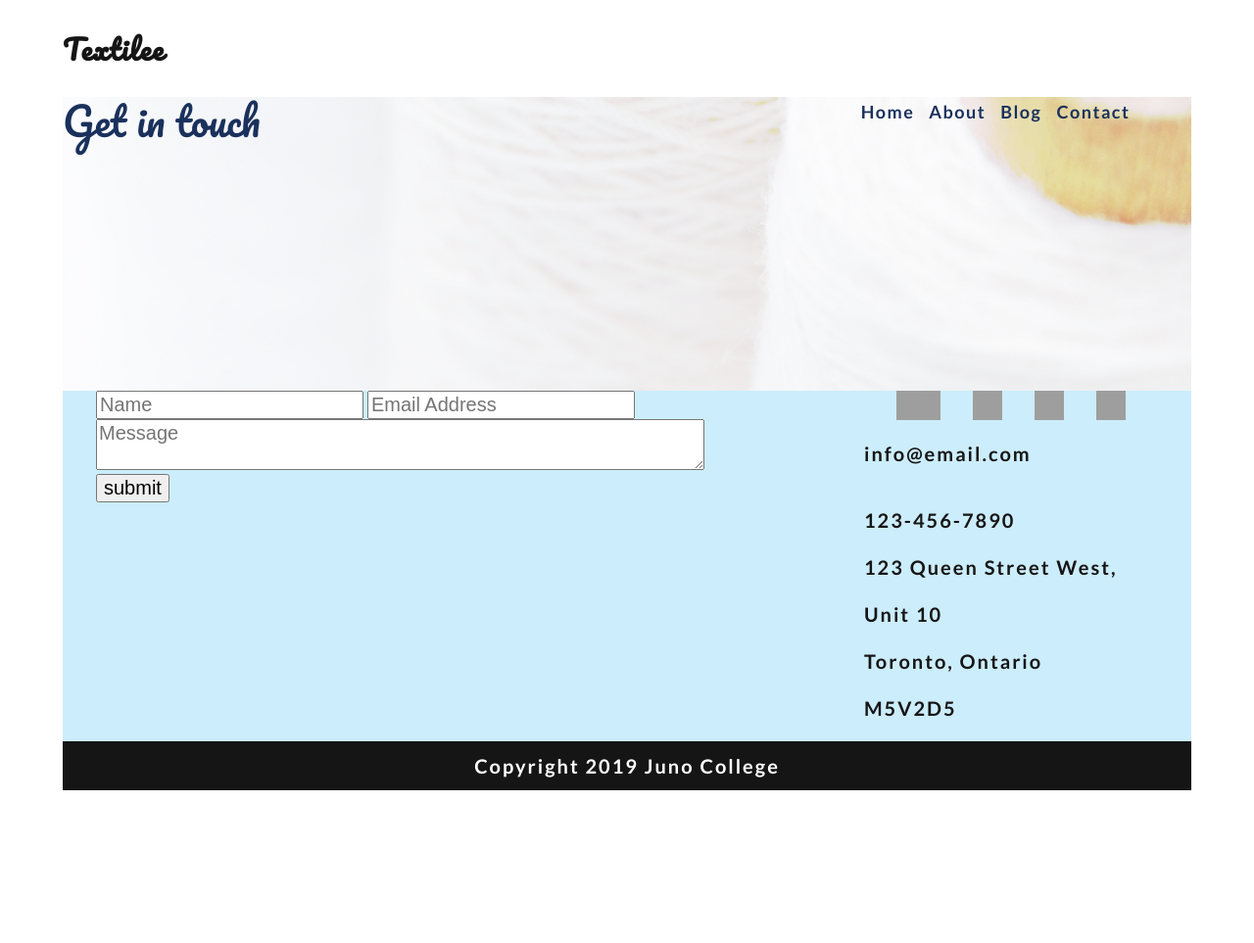
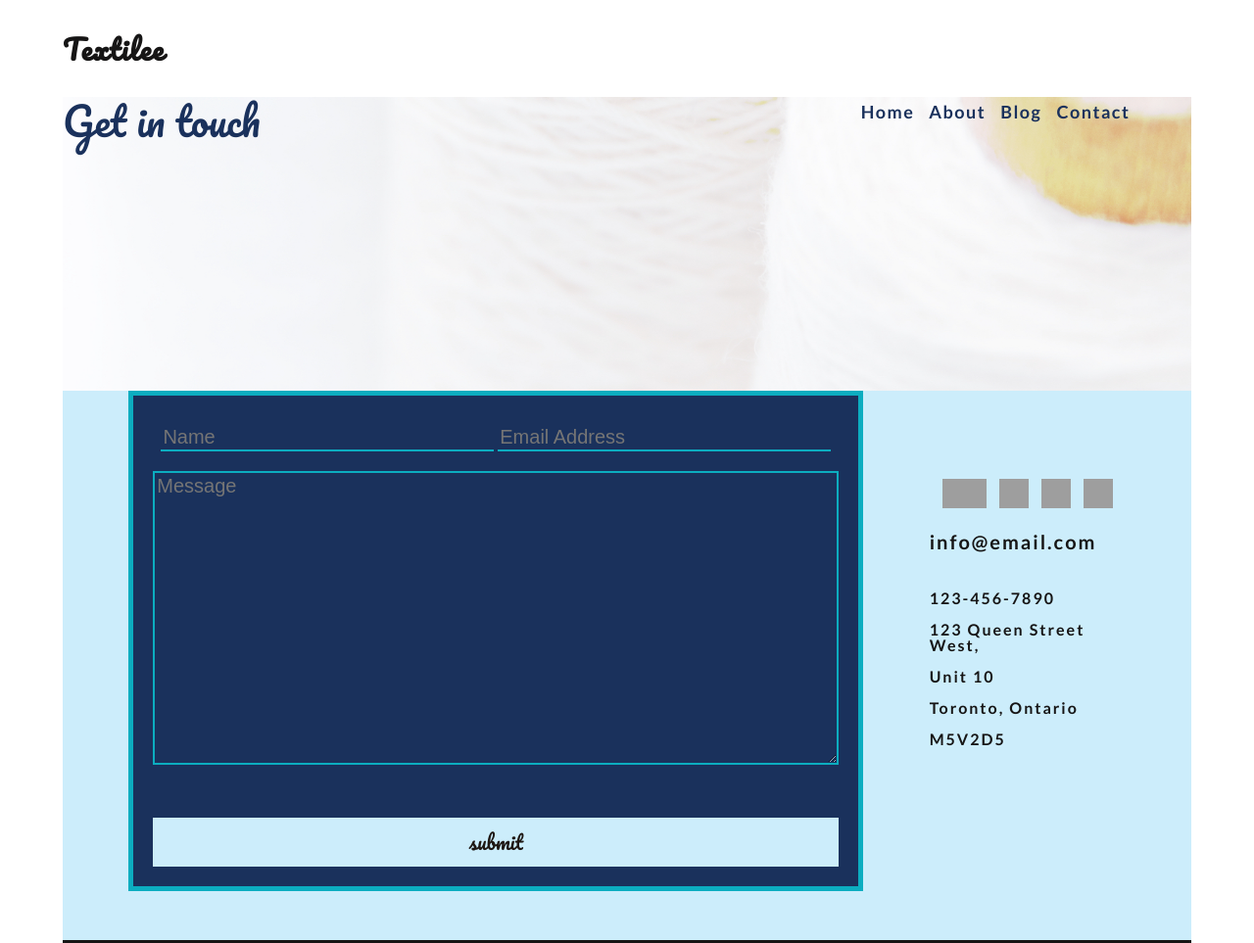
Before and after one commit to LucPasq/lucasPasqualoniProject1, a plain HTML site: page contact.html in a window 1280 px wide. Shown: the top 963 px of the page at 98% size. Before the commit the page ends 807 px from the top, so only its background shows below. Drawn offline with Linux system fonts and the light colour scheme; grey boxes are pictures that could not be loaded.

Commit message:
cludged out the rough shape of the whole project. Will add comments, refine code and upload to netlify tomorrow.

```diff
--- a/contact.html
+++ b/contact.html
@@ -22,12 +22,12 @@
     </header>
     <main id="contactMain" class="contactMain wrapper">
         <section id="contactInput" class="contactInput">
-            <div class="contactDetailInput">
-                <input type="text" id="contactName" name="contactName" cols="50" placeholder="Name">
-                <input type="text" id="contactEmail" name="contactEmail" cols="50" placeholder="Email Address">
+            <div>
+                <input type="text" id="contactName" name="contactName"  cols="50" class="contactDetailInput" placeholder="Name">
+                <input type="text" id="contactEmail" name="contactEmail"  cols="50" class="contactDetailInput" placeholder="Email Address">
             </div>
-            <div class="contactMessageInput">
-                <textarea type="text" id="contactMessage" name="contactMessage" cols="50" placeholder="Message"></textarea>
+            <div>
+                <textarea type="text" id="contactMessage" name="contactMessage" cols="73" class="contactMessageInput" placeholder="Message"></textarea>
             </div>
             <button class="contactButton">submit</button>
         </section>
--- a/styles/sass/partials/_contact.scss
+++ b/styles/sass/partials/_contact.scss
@@ -15,6 +15,42 @@
 
 .contactInput{
     width: 750px;
+    background-color: variables.$darkSlateBlue;
+    display: flex;
+    flex-direction: column;
+    align-items: center;
+    justify-content: center;
+    padding: 20px;
+    margin-bottom: 50px;
+    border:5px solid variables.$turquioseBlue;
+}
+
+.contactDetailInput{
+    width: 340px;
+    background-color: variables.$darkSlateBlue;
+    color: variables.$pureWhite;
+    border:none;
+    border-bottom: 2px solid variables.$turquioseBlue;
+    margin-top:10px;
+}
+
+.contactMessageInput{
+    background-color: variables.$darkSlateBlue;
+    color: variables.$pureWhite;
+    width:100%;
+    height: 300px;
+    border: 2px solid variables.$turquioseBlue;
+    margin-top: 20px;
+    margin-bottom: 50px;
+}
+
+.contactButton{
+    width: 100%;
+    height: 50px;
+    background-color: variables.$lightSkyBlue;
+    color: variables.$blackOne;
+    border: none;
+    font-family: variables.$headingFont;
 }
 
 
@@ -26,7 +62,8 @@
 
 
 .contactInfo{
-    width:300px;
+    width:200px;
+    margin-top: 90px;
 }
 
 
@@ -43,3 +80,9 @@
     flex-direction: row;
     justify-content: space-evenly;
 }
+
+.contactInfoStack p{
+    font-size: 16px;
+    line-height:16px;
+    letter-spacing: 2px;
+}
```
Also changed, not shown: styles/styles.css.
